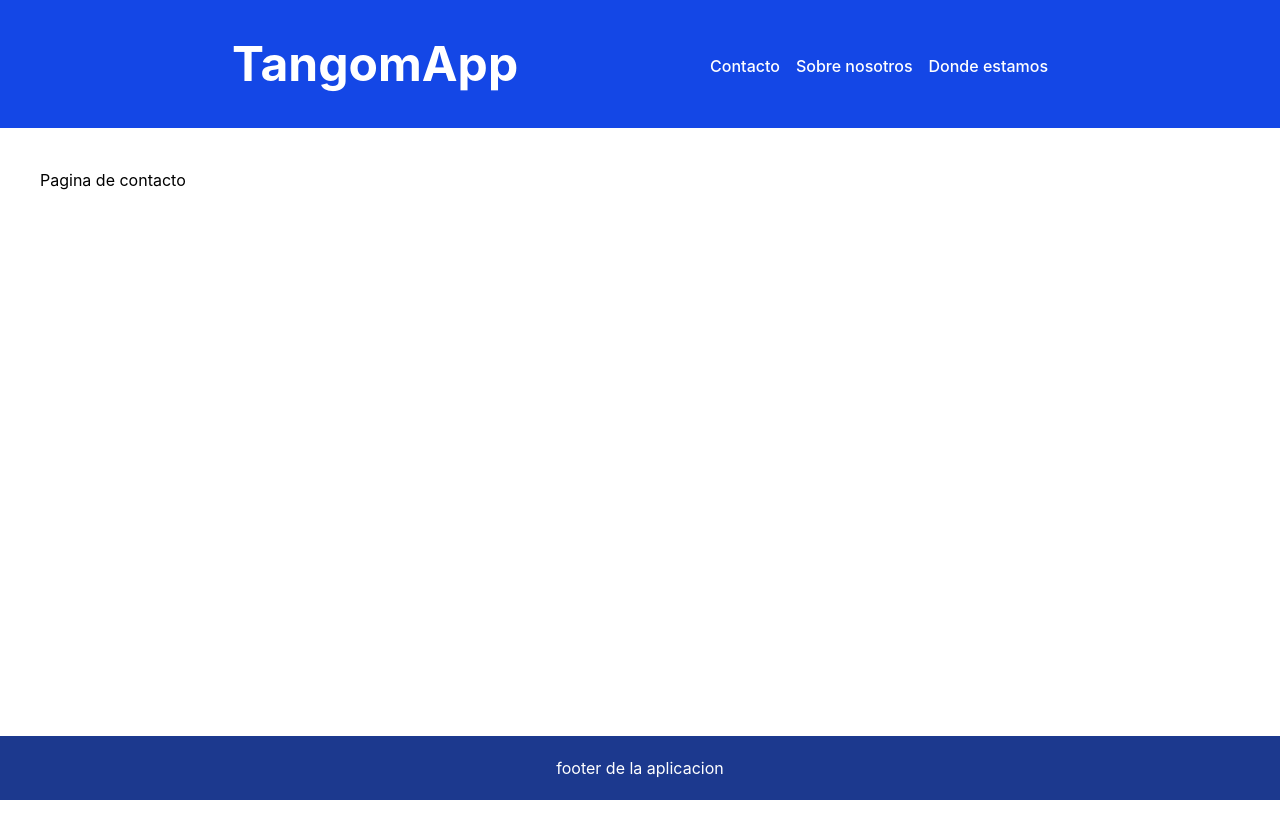
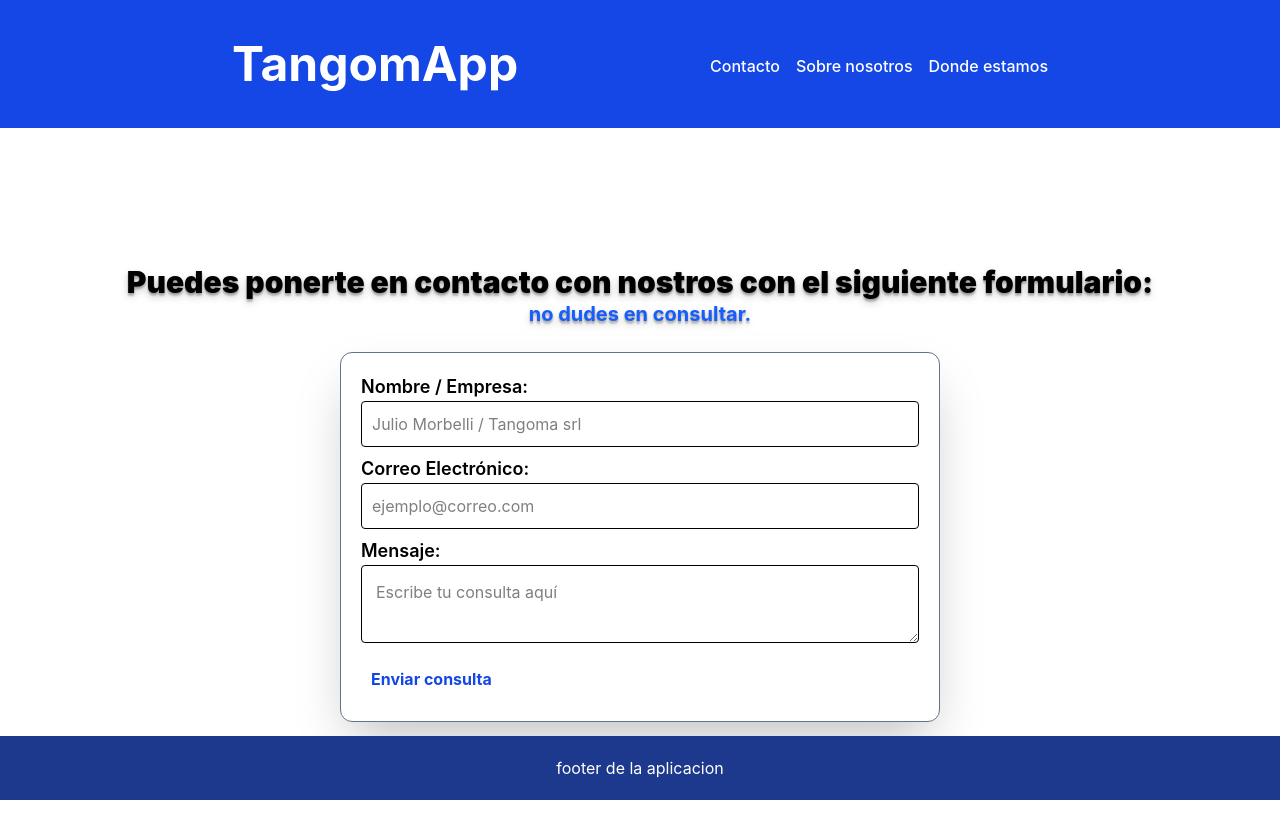
Before and after one commit to JuanDCH02/TangomApp, a React app in the folder Frontend/: page /contacto in a window 1280 px wide. Before the commit the page ends 800 px from the top, so only its background shows below. Built offline with nearby package versions, Linux system fonts and the light colour scheme; no server answers; the HTML template or start-up script is replaced by a standard one.

Commit message:
paginas de navegacion completa y formulario de contacto funcionando

```diff
--- a/Frontend/src/layout/appLayout.tsx
+++ b/Frontend/src/layout/appLayout.tsx
@@ -22,7 +22,7 @@ export const AppLayout = () => {
             </nav>
         </div>
 
-        <main className='p-10'>
+        <main className='p-10 my-10'>
             <Outlet></Outlet>
 
         </main>
--- a/Frontend/src/pages/Admin/EditProductPage.tsx
+++ b/Frontend/src/pages/Admin/EditProductPage.tsx
@@ -22,7 +22,7 @@ export const EditProductPage = () => {
         },
         onSuccess(data){
             console.log(data)
-            nav('/admin/productos')
+            nav('/admin/')
             queryClient.invalidateQueries({queryKey:['productos']})
             queryClient.invalidateQueries({queryKey:['ProductoEdit', id]})
         }
--- a/Frontend/src/pages/Navigation/AboutUsPage.tsx
+++ b/Frontend/src/pages/Navigation/AboutUsPage.tsx
@@ -4,8 +4,10 @@
 
 export const AboutUsPage = () => {
     return (
-        <div className=''>
-            pagina sobre nosotros
-        </div>
+        <p className="text-center text-xl italic mt-20">
+            Somos una empresa dedicada a la venta de productos industriales, con una amplia variedad de opciones para satisfacer las necesidades de nuestros clientes.
+            Nuestro compromiso es brindar un servicio de calidad y productos auténticos para que puedas disfrutar del tango en su máxima expresión.
+            ¡Contáctanos para más información o para realizar tu pedido!
+        </p>
     )
 }
--- a/Frontend/src/pages/Navigation/ContactPage.tsx
+++ b/Frontend/src/pages/Navigation/ContactPage.tsx
@@ -1,9 +1,69 @@
 
 
 export const ContactPage = () => {
+
+    const handleSubmit = async (e: React.SubmitEvent<HTMLFormElement>) => {
+        e.preventDefault()
+
+        const form = e.currentTarget;
+        const data = new FormData(form)
+
+        const response = await fetch(form.action, {
+          method: form.method,
+          body: data,
+          headers: {
+            'Accept': 'application/json'
+          }
+        });
+
+        if (response.ok) {
+            form.reset();
+            console.log('Consulta enviada con éxito');
+        } else {
+            console.log('Error al enviar la consulta');
+        }
+    }
+
     return (
-        <div className=''>
-            Pagina de contacto
+        <div className="flex flex-col items-center justify-center my-8">
+
+            <h2 className="flex flex-col text-3xl font-black text-center my-6 text-shadow-lg/20">
+                Puedes ponerte en contacto con nostros con el siguiente formulario:
+                <span className="text-xl text-center font-bold text-blue-600">no dudes en consultar.</span>
+
+            </h2>
+
+            <form onSubmit={handleSubmit} action="https://formspree.io/f/xdkekwyy" method="POST"
+                className=" space-y-2 w-1/2 border border-slate-500 rounded-xl shadow-2xl p-5"
+            >
+                <label htmlFor="name" className="text-lg font-semibold "
+                    >Nombre / Empresa:
+                </label>
+                <input type="text" name="name" placeholder="Julio Morbelli / Tangoma srl" id="name" required
+                    className="p-2.5 border rounded w-full focus:outline-blue-500"
+                />
+
+                <label htmlFor="email" className="text-lg font-semibold mb-1"
+                    >Correo Electrónico:
+                </label>
+                <input
+                    type="email" name="email" required placeholder="ejemplo@correo.com" id="email"
+                    className="p-2.5 border rounded w-full focus:outline-blue-500"
+                />
+
+                <label htmlFor="message" className="text-lg font-semibold "
+                    >Mensaje:
+                </label>
+                <textarea id="message" name="message" placeholder="Escribe tu consulta aquí" required
+                    className="p-3.5 border rounded w-full focus:outline-blue-500"
+                ></textarea>
+
+                <button type="submit"
+                className="p-2.5 text-blue-700 font-bold rounded hover:cursor-pointer hover:bg-blue-700 hover:text-white transition-all "
+                    >Enviar consulta
+                </button>
+            </form>
+
         </div>
     )
 }
--- a/Frontend/src/pages/Navigation/WhereAre.tsx
+++ b/Frontend/src/pages/Navigation/WhereAre.tsx
@@ -5,8 +5,8 @@ export const WhereAre = () => {
     <>
 
         <h2 className="flex flex-col text-3xl font-black text-center my-6 text-shadow-lg/20">
-            Estamos ubicados en México 781, CABA, Argentina.
-            <span className="text-xl text-center font-bold text-blue-600">entre piedras y chacabuco</span>
+            Estamos ubicados en MÉXICO 781, CABA, Argentina.
+            <span className="text-xl text-center font-bold text-blue-600">entre piedras y chacabuco.</span>
         </h2>
 
         <p className="text-center mb-8">
```
